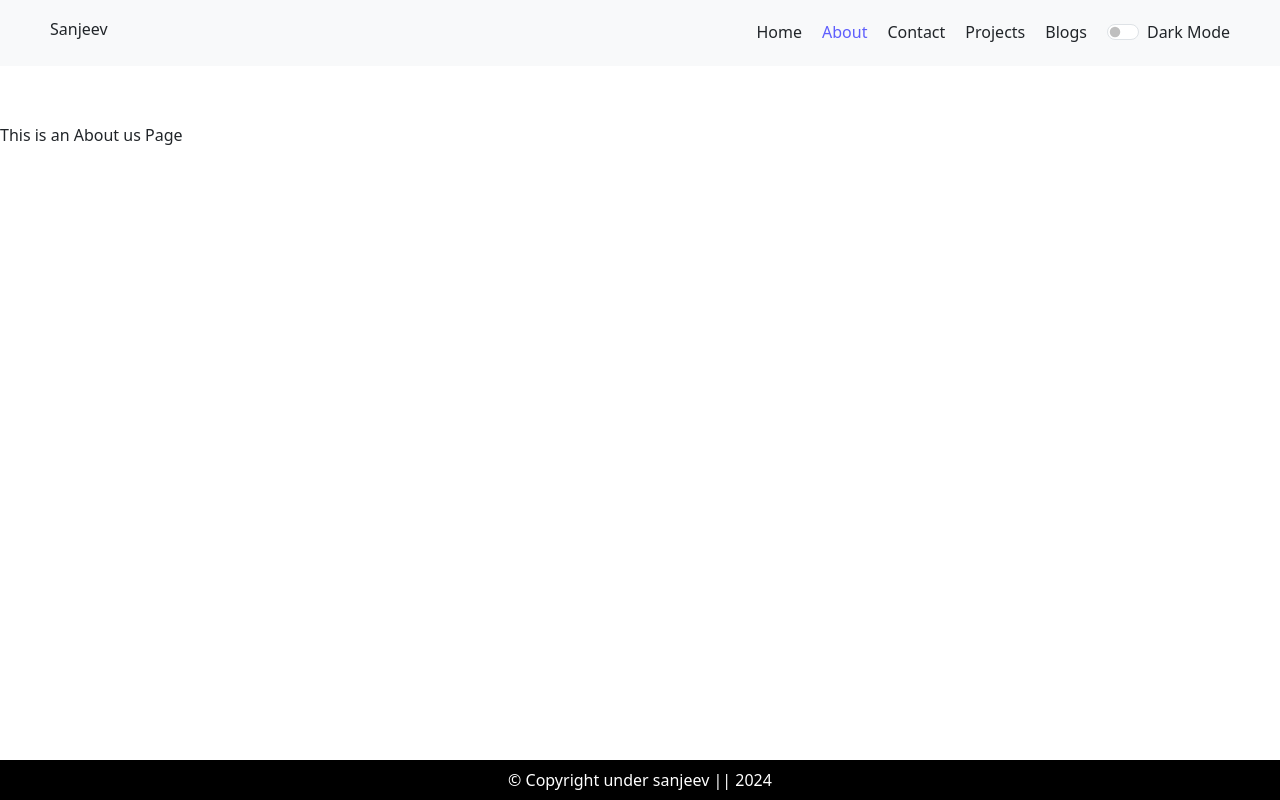
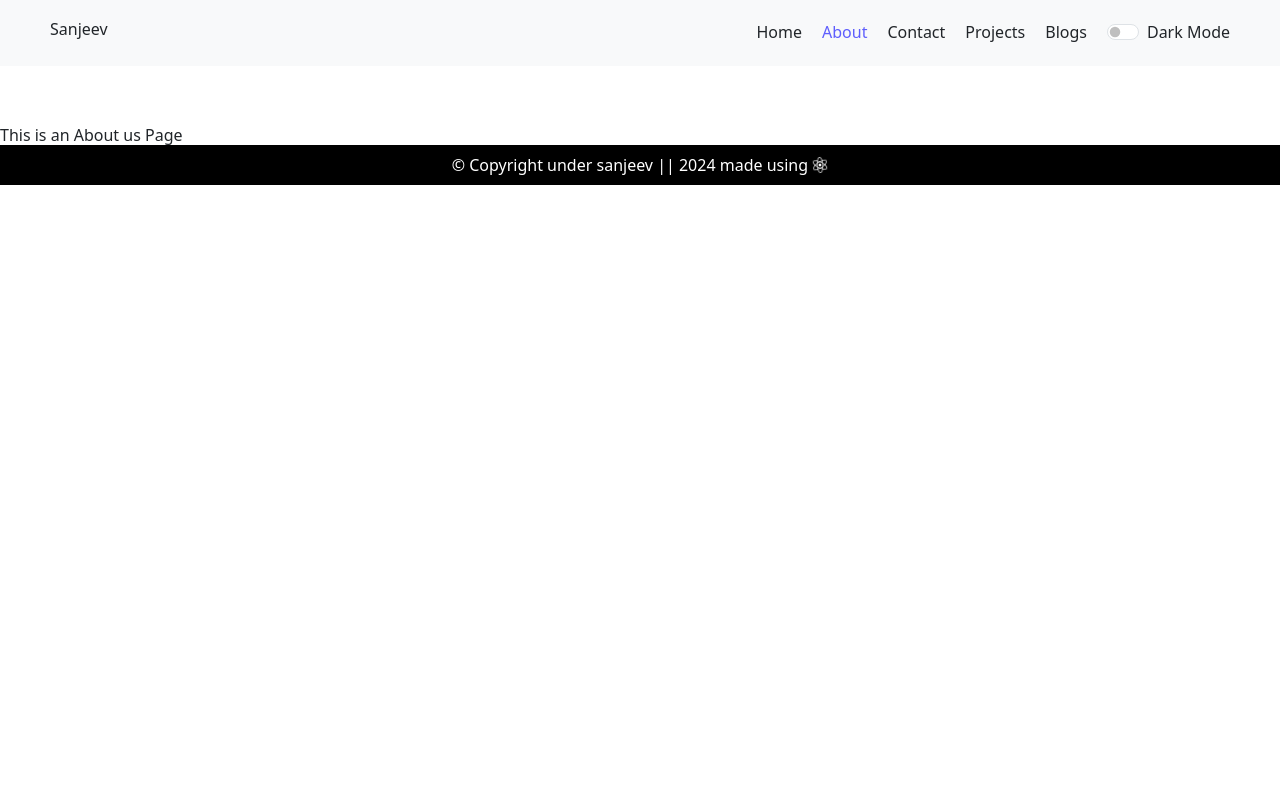
Before and after one commit to gurungsanjeev/personalPortfolio, a React (Vite) app: page /about in a window 1280 px wide. Built offline with nearby package versions, Linux system fonts and the light colour scheme; a web font is replaced by a local one.

Commit message:
made changes in footer

```diff
--- a/src/App.css
+++ b/src/App.css
@@ -1,19 +1,18 @@
 *{
   padding: 0;
   margin: 0;
-}
+  }
+
 nav{
 background-color: bisque;
 display: flex;
 justify-content: space-between;
 padding: 20px 50px;
 position: sticky;
-
-.abt-img{
-  filter: drop-shadow(2px 2px 47px #a855f7);
+z-index: 1000;
+top: 0;
 }
 
-}
 .hero-img{
   filter: drop-shadow(2px 2px 47px #a855f7)
 }
--- a/src/components/Footer.jsx
+++ b/src/components/Footer.jsx
@@ -2,8 +2,10 @@ import React from 'react'
 import { FontAwesomeIcon } from '@fortawesome/react-fontawesome'
 
 const Footer = () => {
+  const currentYear = new Date().getFullYear(); // get the current year
   return (
-    <p className='bg-black text-white text-center py-2 position-fixed bottom-0 w-100'>&copy; Copyright under sanjeev || 2024 </p>
+    <p className='bg-black text-white text-center py-2 '>&copy; Copyright under sanjeev || {currentYear} made using <i class="fa-brands fa-react fa-spin"></i></p>
+
   )
 }
 
--- a/src/components/Home.jsx
+++ b/src/components/Home.jsx
@@ -38,7 +38,7 @@ const Home = () => {
 
       </div>
 
-      {/* this is the My service section */}
+      {/******************************** this is the My service section********************* */}
       <section className="myService  bg-slate-500">
         <div className="service-container h-30">
           <div className="text pt-1">
@@ -75,12 +75,16 @@ const Home = () => {
           </div>
         </div>
       </section>
+
+
+
+      {/******************************** This is aboutMe section ***********************************/}
       <section>
-        <div className="container">
+        <div className="container ">
           <div className="about-me-title">
             <h2 className='font-semibold justify-center flex text-3xl mb-4 mt-4 text-purple-500'>About Me</h2>
           </div>
-          <div className="aboutMe flex justify-center border-2 border-purple-500 gap-5 p-10">
+          <div className="aboutMe pr-5 flex justify-center border-2 border-purple-500 gap-5 p-10">
             <div className="img ">
               <img  src="sanjeevv.jpg" alt="" className='h-72 abt-img' />
             </div>
@@ -113,7 +117,7 @@ const Home = () => {
       </section>
 
 
-      {/* This is my skills section  */}
+      {/**********************  This is my skills section ************************** */}
       <section className='skill-section'>
         <div className="sill-section h-30 ">
           <div className="skill-heading h-50">
```
